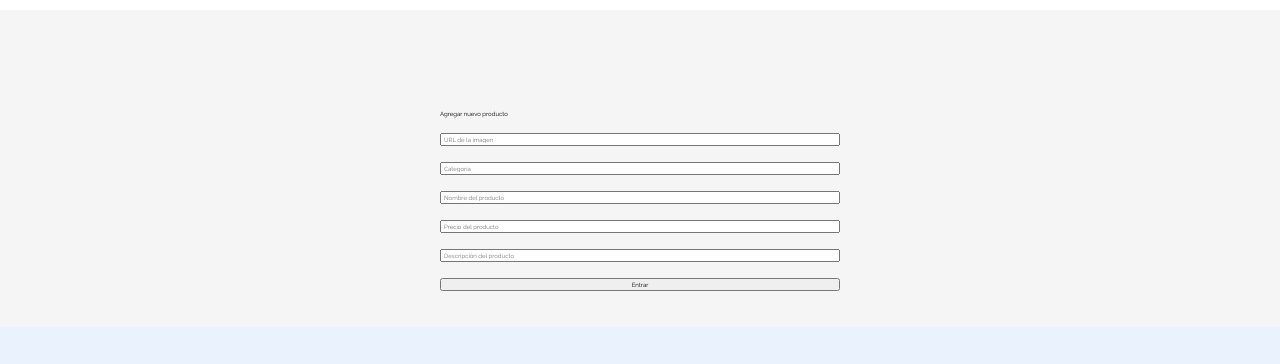
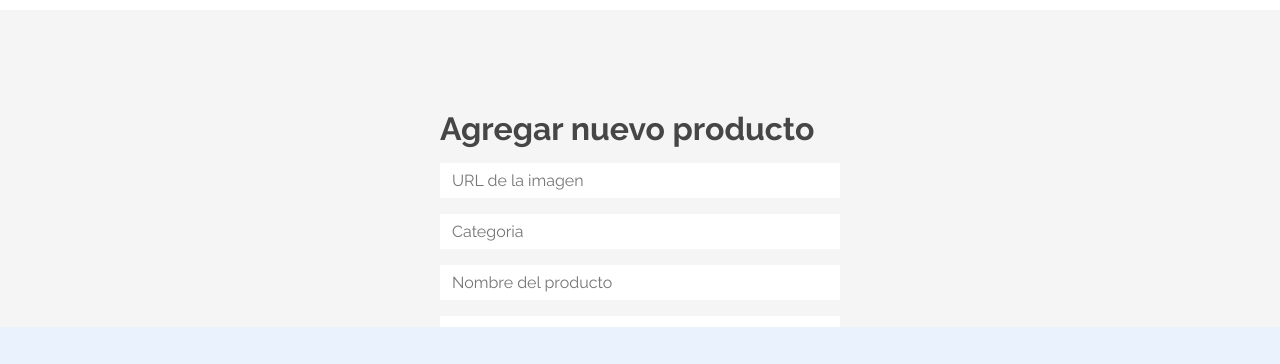
Before and after one commit to 1001-caleb/AluraGeek, a website: page pages/agregarProducto.html in a window 1280 px wide. Shown: the part 105-469 px from the top of the page. Drawn offline with Linux system fonts and the light colour scheme; a web font is replaced by a local one.

Commit message:
agregar producto style

```diff
--- a/pages/agregarProducto.html
+++ b/pages/agregarProducto.html
@@ -24,11 +24,11 @@
     <form action="submit" class="AgregarProductos">
         <label for="" class="AgregarProductos__titulo">Agregar nuevo producto</label>
         <input type="text" name="Correo electronico" id="input__mail" class="AgregarProductos__inputs" placeholder="URL de la imagen">
-        <input type="text" name="Contaseña" id="input__password" class="AgregarProductos__inputs " placeholder="Categoria">
-        <input type="text" name="Contaseña" id="input__password" class="AgregarProductos__inputs " placeholder="Nombre del producto">
-        <input type="text" name="Contaseña" id="input__password" class="AgregarProductos__inputs " placeholder="Precio del producto">
-        <input type="text" name="Contaseña" id="input__password" class="AgregarProductos__inputs " placeholder="Descripción del producto">
-        <input type="submit" value="Entrar" class="AgregarProductos__submit">
+        <input type="text" name="Contaseña" class="AgregarProductos__inputs " placeholder="Categoria">
+        <input type="text" name="Contaseña" class="AgregarProductos__inputs " placeholder="Nombre del producto">
+        <input type="text" name="Contaseña" class="AgregarProductos__inputs " placeholder="Precio del producto">
+        <input type="text" name="Contaseña" class="AgregarProductos__inputs " placeholder="Descripción del producto">
+        <input type="submit" value="Agregar producto" class="AgregarProductos__submit">
     </form>
 
     <section class="footer bottom">
--- a/sass/_agregarProducto.scss
+++ b/sass/_agregarProducto.scss
@@ -1,6 +1,6 @@
 @use "variables";
 
-.AgregarProductos{
+.AgregarProductos {
     width: 400px;
     height: 400px;
     margin: 0 auto;
@@ -8,4 +8,31 @@
     display: flex;
     flex-direction: column;
     gap: 16px;
+
+    &__titulo {
+        font-size: 3.2rem;
+        color: variables.$gris;
+        font-weight: 700;
+    }
+
+    &__inputs {
+        width: 400px;
+        height: 35px;
+        border: none;
+        font-size: 1.6rem;
+        padding: 12px;
+
+        &:focus {
+            outline-color: variables.$azul;
+        }
+    }
+
+    &__submit{
+        background-color: variables.$azul;
+        border: none;
+        color: variables.$blanco;
+        width: 423px;
+        height: 50px;
+        font-size: 1.6rem;
+    }
 }
```
Also changed, not shown: css/style.css, 1 other file.
